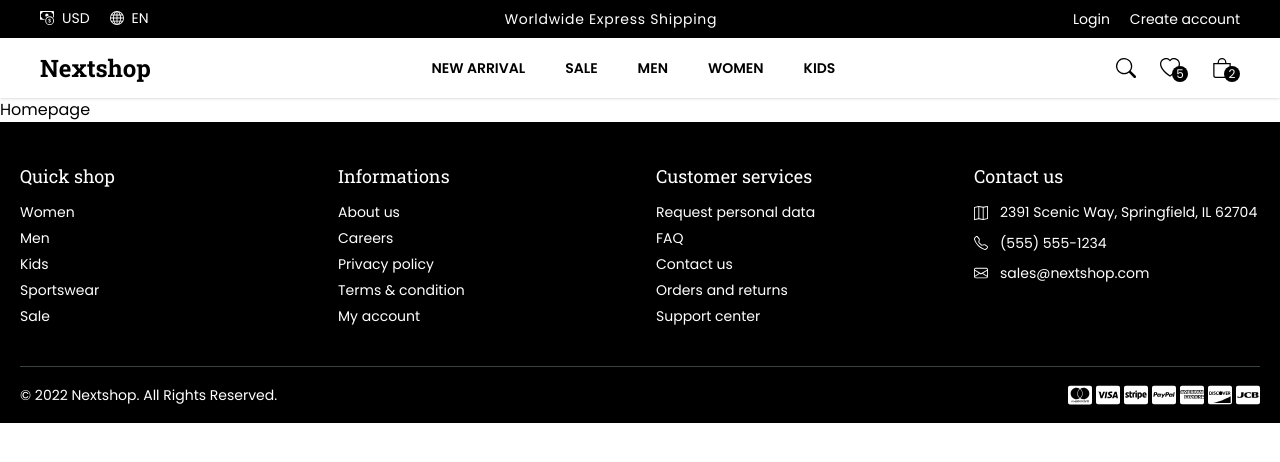
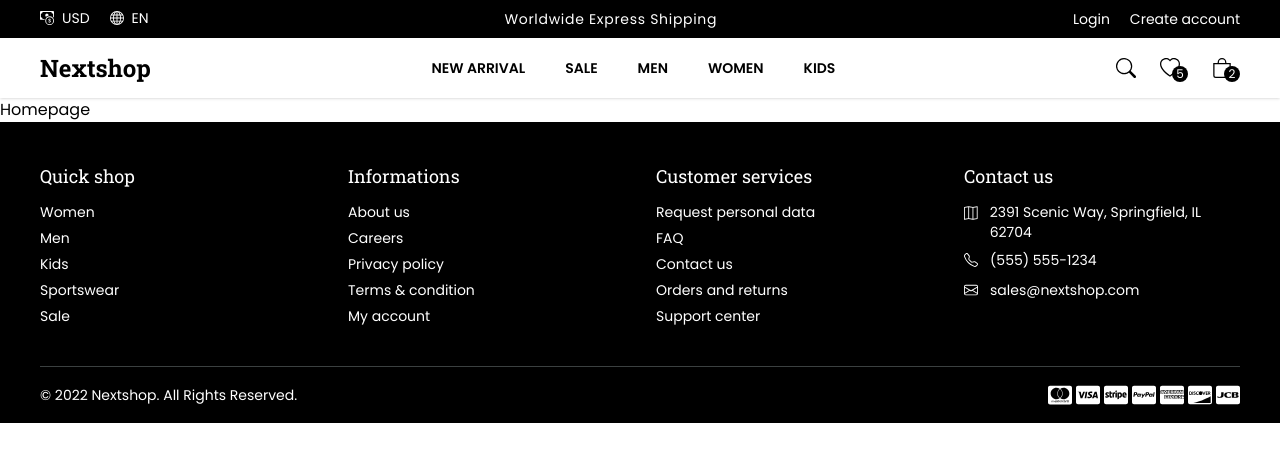
Before and after one commit to mohammadwahid-eng/nextshop, a Next.js app: page / in a window 1280 px wide. Shown: the top 462 px of the page. Built offline with nearby package versions, Linux system fonts and the light colour scheme.

Commit message:
header-footer fix

```diff
--- a/components/Footer.tsx
+++ b/components/Footer.tsx
@@ -5,7 +5,7 @@ import { FaCcAmex, FaCcDiscover, FaCcJcb, FaCcMastercard, FaCcPaypal, FaCcStripe
 const Footer: FunctionComponent = () => {
   return (
     <footer className="bg-black text-white lg:text-sm">
-      <section className="lg:container grid px-5 gap-10 md:gap-8 md:grid-cols-2 lg:grid-cols-4 py-10">
+      <section className="grid px-5 lg:px-10 gap-10 md:gap-8 md:grid-cols-2 lg:grid-cols-4 py-10">
         <div>
           <h4 className="font-roboto-slab text-xl lg:text-lg mb-3">Quick shop</h4>
           <ul className="grid gap-1.5">
@@ -45,10 +45,10 @@ const Footer: FunctionComponent = () => {
           </ul>
         </div>
       </section>
-      <div className="container px-5">
+      <div className="px-5 lg:px-10">
         <div className=" border-t border-cyan-50/25"></div>
       </div>
-      <section className="container px-5 flex flex-col gap-3 md:flex-row items-center py-4">
+      <section className="px-5 lg:px-10 flex flex-col gap-3 md:flex-row items-center py-4">
         <div className="grow">&copy; 2022 Nextshop. All Rights Reserved.</div>
         <div className="flex gap-1 text-3xl lg:text-2xl">
           <FaCcMastercard/>
--- a/components/Header.tsx
+++ b/components/Header.tsx
@@ -1,5 +1,5 @@
 import { FunctionComponent } from "react"
-import { BsTelephone, BsGlobe, BsSearch, BsBag, BsHeart, BsFilterRight, BsCashCoin } from "react-icons/bs"
+import { BsGlobe, BsSearch, BsBag, BsHeart, BsFilterRight, BsCashCoin } from "react-icons/bs"
 
 const Header: FunctionComponent = () => {
   return (
```
